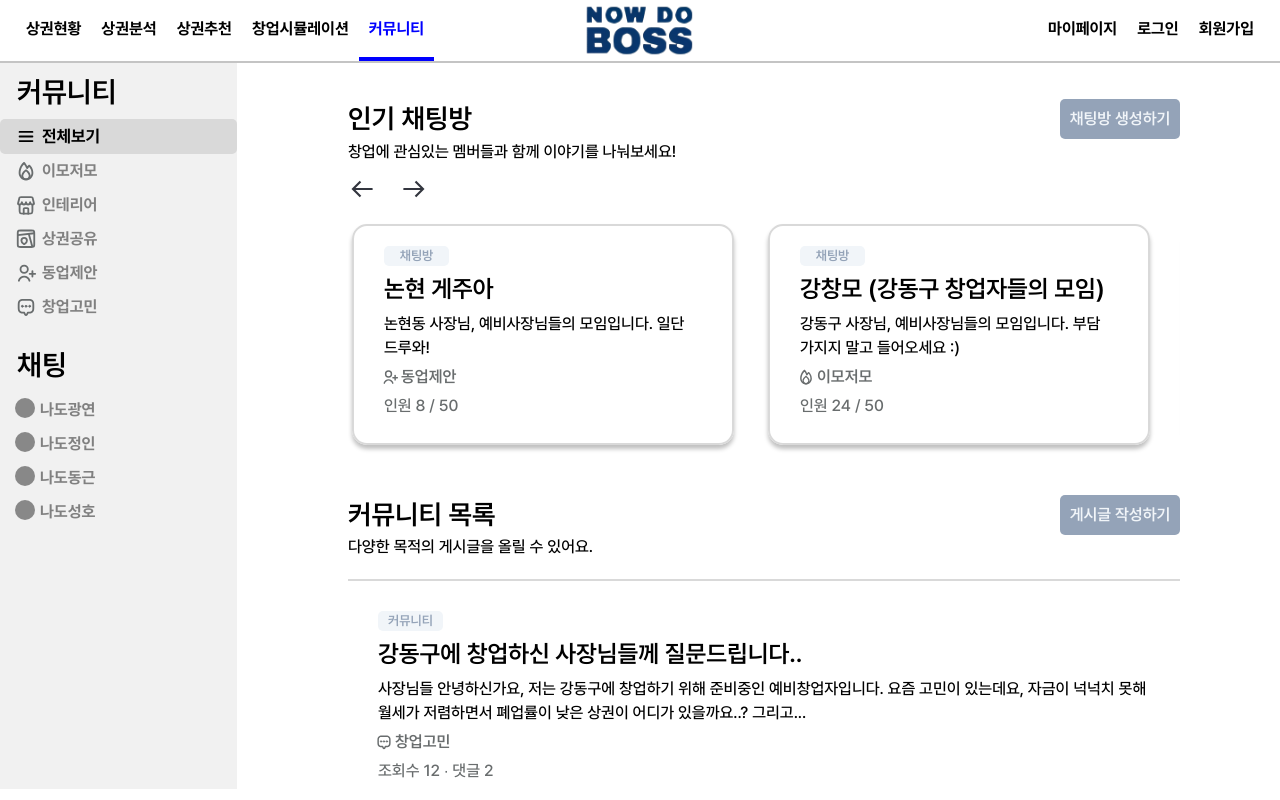
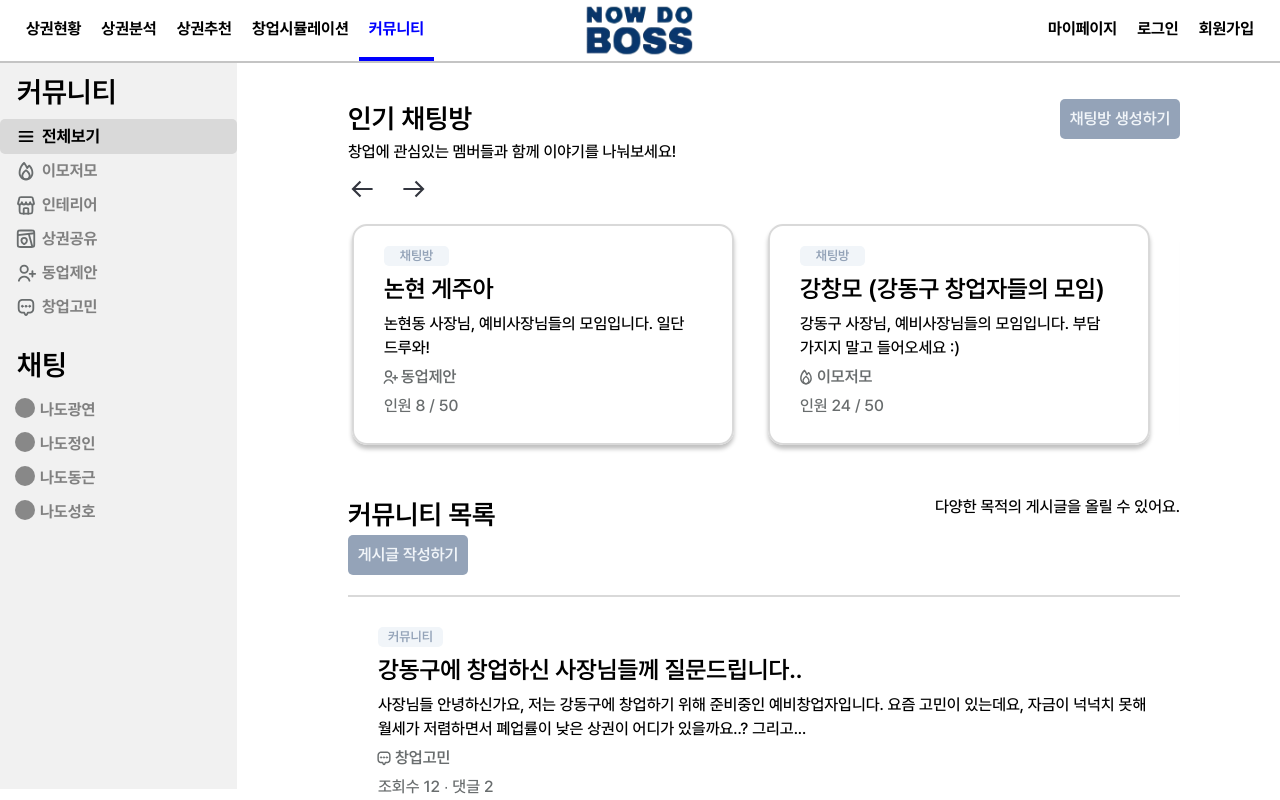
Before and after one commit to shindonggeun/NowDoBoss, a React (Vite) app in the folder FrontEnd/: page /community in a window 1280 px wide. Shown: the top 800 px of the page. Built offline with nearby package versions, Linux system fonts and the light colour scheme.

Commit message:
[FE] feat: 커뮤니티 상세, 등록 navigate 연결

```diff
--- a/FrontEnd/src/components/community/ArticleList.tsx
+++ b/FrontEnd/src/components/community/ArticleList.tsx
@@ -1,9 +1,10 @@
 import * as a from '@src/components/styles/community/CommunityStyle'
 import useCommunityStore from '@src/stores/communityStore'
+import { useNavigate } from 'react-router-dom'
 
 const ArticleList = () => {
   const categories = useCommunityStore(state => state.categories)
-
+  const navigate = useNavigate()
   const ArticleDatas = [
     {
       id: 1,
@@ -33,9 +34,11 @@ const ArticleList = () => {
       <a.Context>
         <a.LeftGrid>
           <a.Title>커뮤니티 목록</a.Title>
-          <a.Sub>다양한 목적의 게시글을 올릴 수 있어요.</a.Sub>
+          <a.CreateButton onClick={() => navigate('/community/register')}>
+            게시글 작성하기
+          </a.CreateButton>
         </a.LeftGrid>
-        <a.CreateButton>게시글 작성하기</a.CreateButton>
+        <a.Sub>다양한 목적의 게시글을 올릴 수 있어요.</a.Sub>
       </a.Context>
       {/*  게시글 목록 */}
       <a.ArticlesContainer>
@@ -47,7 +50,10 @@ const ArticleList = () => {
           const iconSrc = matchedCategory ? matchedCategory.iconInactive : ''
 
           return (
-            <a.ArticleContainer key={article.id}>
+            <a.ArticleContainer
+              key={article.id}
+              onClick={() => navigate(`/community/${article.id}`)}
+            >
               <a.CategoryBadge>커뮤니티</a.CategoryBadge>
               <a.CardTitle>{article.title}</a.CardTitle>
               <a.CardContent>{article.content}</a.CardContent>
```
